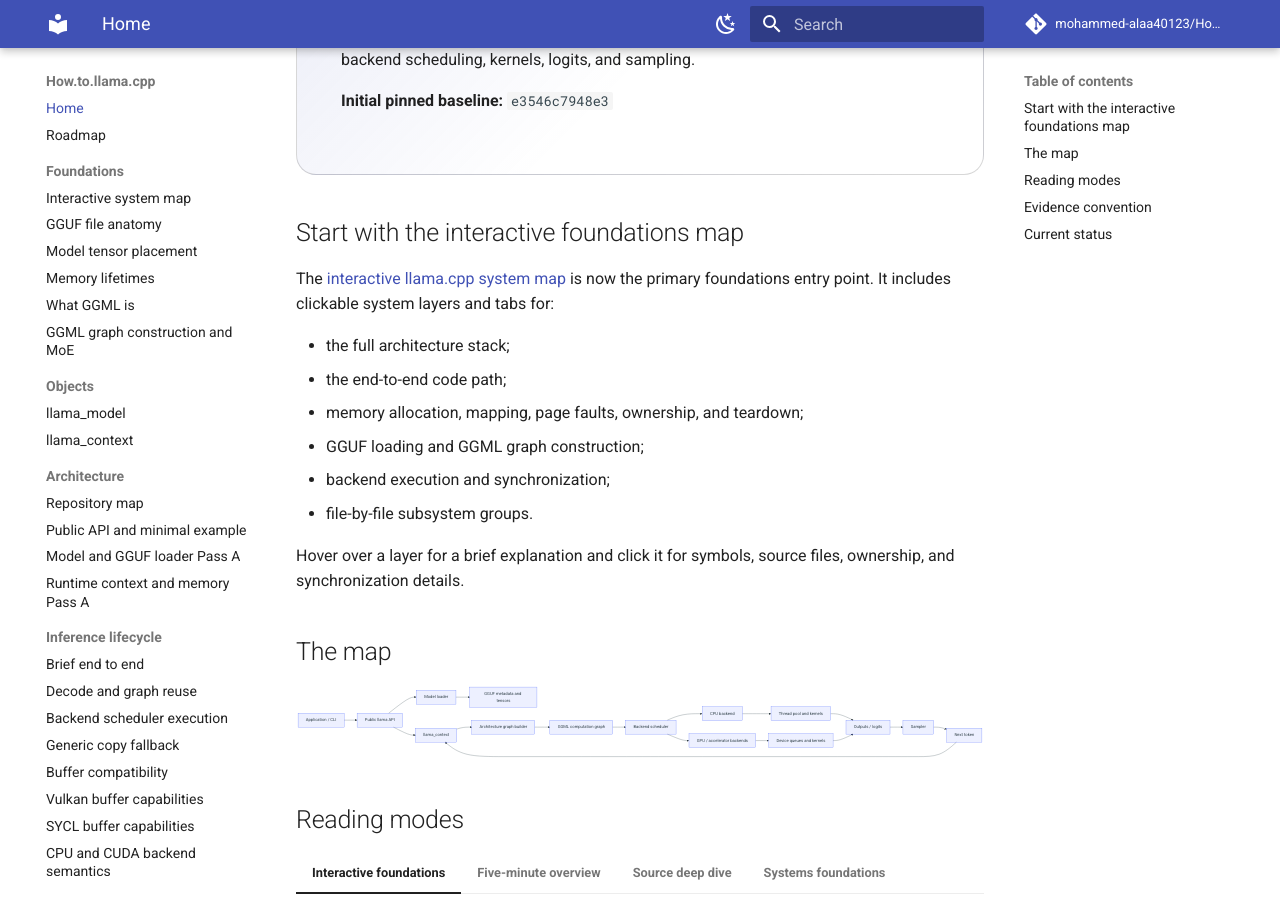
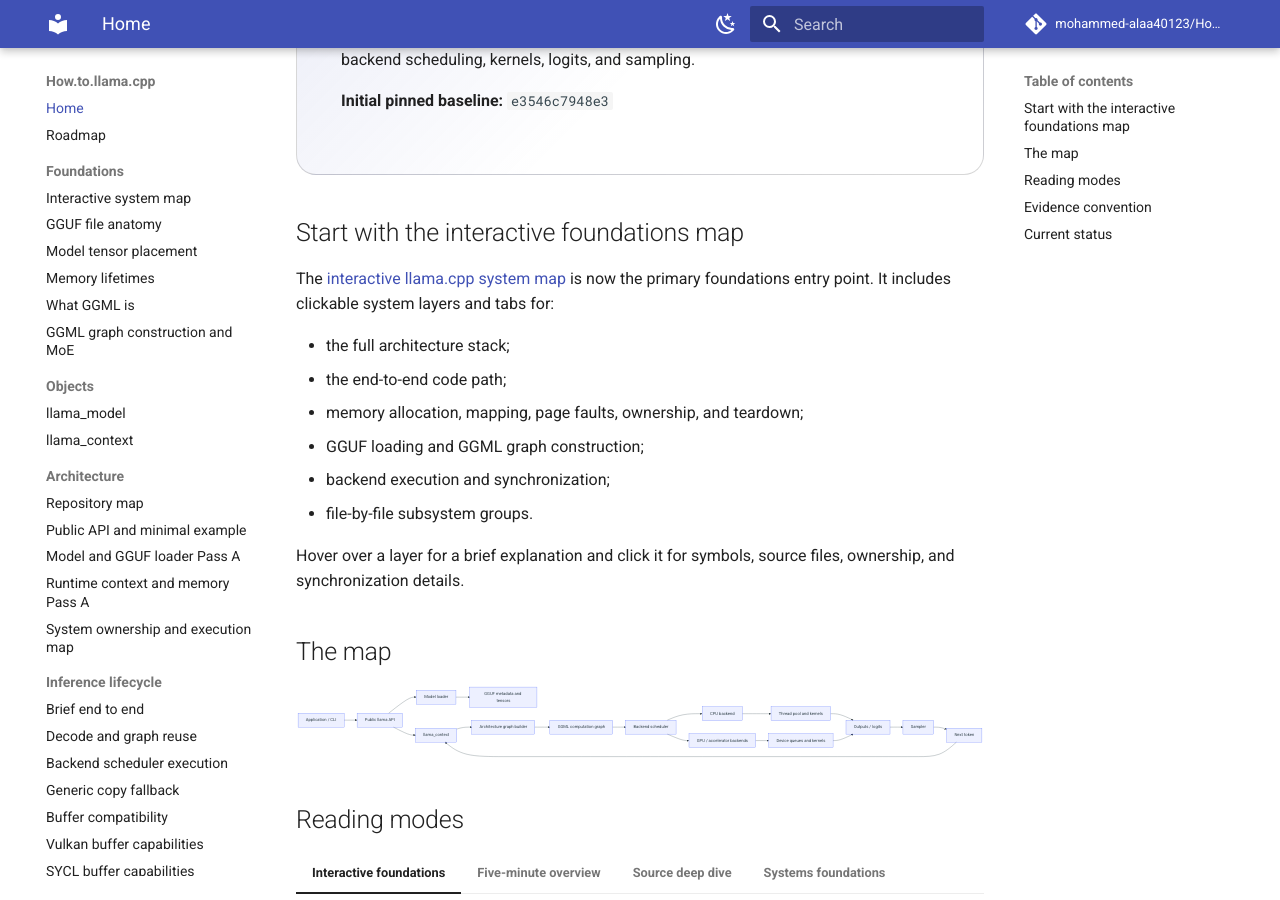
Before and after one commit to mohammed-alaa40123/How.to.llama.cpp, an MkDocs documentation site: the page built from docs/index.md, in a window 1280 px wide and 900 px high, scrolled down 393 px. Built offline with MkDocs 1.6.1 and Material for MkDocs 9.7.7, drawn with Linux system fonts in a browser that asks for light colours; comment, search, counter and statistics services are not loaded.

Commit message:
docs: add system synthesis to navigation

```diff
--- a/mkdocs.yml
+++ b/mkdocs.yml
@@ -81,6 +81,7 @@
       - Public API and minimal example: architecture/public-api-minimal-example.md
       - Model and GGUF loader Pass A: architecture/model-gguf-loader-pass-a.md
       - Runtime context and memory Pass A: architecture/runtime-context-memory-pass-a.md
+      - System ownership and execution map: architecture/system-ownership-and-execution-map.md
   - Inference lifecycle:
       - Brief end to end: lifecycle/end-to-end.md
       - Decode and graph reuse: lifecycle/decode-graph-reuse.md
```
